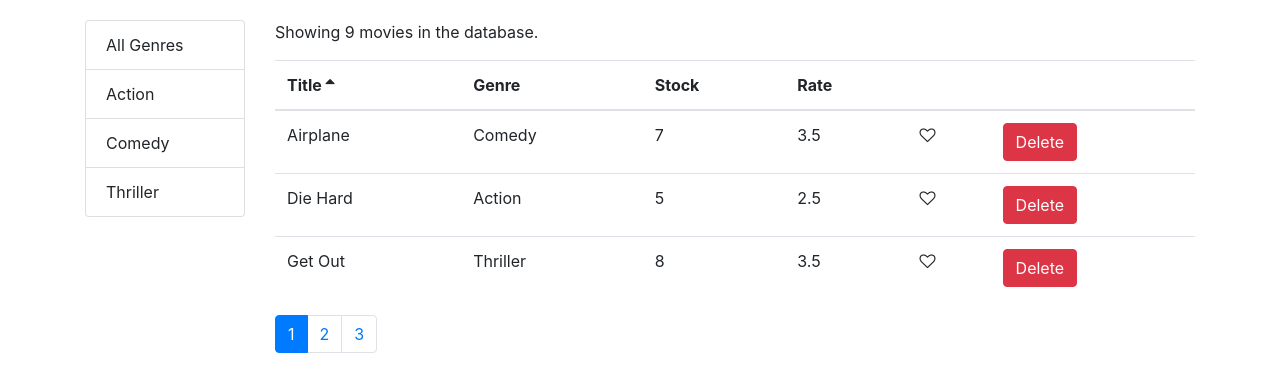
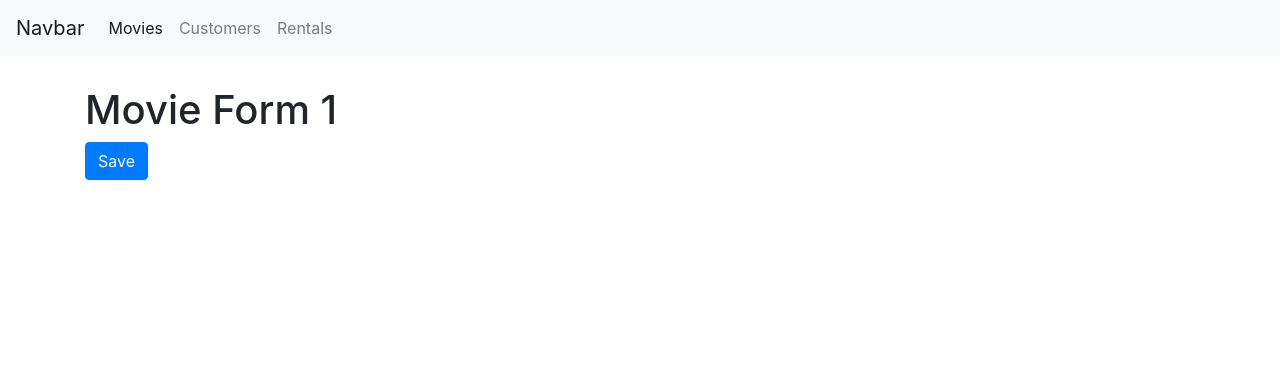
Before and after one commit to demetrous/vidly, a React (Create React App) app: page /movies/1 in a window 1280 px wide. Shown: the top 392 px of the page. Built offline with nearby package versions, Linux system fonts and the light colour scheme.

Commit message:
Routing - Done

```diff
--- a/src/App.js
+++ b/src/App.js
@@ -1,12 +1,29 @@
 import React from "react";
+import { Route, Redirect, Switch } from "react-router-dom";
 import Movies from "./components/movies";
+import NotFound from "./components/notFound";
+import Customers from "./components/customers";
+import Rentals from "./components/rentals";
+import NavBar from "./components/common/navBar";
+import MovieForm from "./components/movieForm";
 import "./App.css";
 
 function App() {
   return (
-    <main className="container">
-      <Movies />
-    </main>
+    <React.Fragment>
+      <NavBar />
+      <main className="container">
+        <Switch>
+          <Route path="/movies/:id" component={MovieForm} />
+          <Route path="/movies" component={Movies}></Route>
+          <Route path="/customers" component={Customers}></Route>
+          <Route path="/rentals" component={Rentals}></Route>
+          <Route path="/not-found" component={NotFound}></Route>
+          <Redirect from="/" exact to="/movies" />
+          <Redirect to="/not-found" />
+        </Switch>
+      </main>
+    </React.Fragment>
   );
 }
 
--- /dev/null
+++ b/src/components/common/navBar.jsx
@@ -0,0 +1,38 @@
+import React from "react";
+import { Link, NavLink } from "react-router-dom";
+
+const NavBar = () => {
+  return (
+    <nav className="navbar navbar-expand-lg navbar-light bg-light">
+      <Link className="navbar-brand" to="/">
+        Navbar
+      </Link>
+      <button
+        className="navbar-toggler"
+        type="button"
+        data-toggle="collapse"
+        data-target="#navbarNavAltMarkup"
+        aria-controls="navbarNavAltMarkup"
+        aria-expanded="false"
+        aria-label="Toggle navigation"
+      >
+        <span className="navbar-toggler-icon"></span>
+      </button>
+      <div className="collapse navbar-collapse" id="navbarNavAltMarkup">
+        <div className="navbar-nav">
+          <NavLink className="nav-item nav-link" to="/movies">
+            Movies
+          </NavLink>
+          <NavLink className="nav-item nav-link" to="/customers">
+            Customers
+          </NavLink>
+          <NavLink className="nav-item nav-link" to="/rentals">
+            Rentals
+          </NavLink>
+        </div>
+      </div>
+    </nav>
+  );
+};
+
+export default NavBar;
--- /dev/null
+++ b/src/components/customers.jsx
@@ -0,0 +1,7 @@
+import React from "react";
+
+const Customers = () => {
+  return <h1>Customers</h1>;
+};
+
+export default Customers;
--- /dev/null
+++ b/src/components/movieForm.jsx
@@ -0,0 +1,17 @@
+import React from "react";
+
+const MovieForm = ({ match, history }) => {
+  return (
+    <div>
+      <h1>Movie Form {match.params.id}</h1>
+      <button
+        className="btn btn-primary"
+        onClick={() => history.push("/movies")}
+      >
+        Save
+      </button>
+    </div>
+  );
+};
+
+export default MovieForm;
--- a/src/components/moviesTable.jsx
+++ b/src/components/moviesTable.jsx
@@ -1,10 +1,15 @@
 import React, { Component } from "react";
+import { Link } from "react-router-dom";
 import Like from "./common/like";
 import Table from "./common/table";
 
 class MoviesTable extends Component {
   columns = [
-    { path: "title", label: "Title" },
+    {
+      path: "title",
+      label: "Title",
+      content: movie => <Link to={`/movies/${movie._id}`}>{movie.title}</Link>
+    },
     { path: "genre.name", label: "Genre" },
     { path: "numberInStock", label: "Stock" },
     { path: "dailyRentalRate", label: "Rate" },
--- /dev/null
+++ b/src/components/notFound.jsx
@@ -0,0 +1,7 @@
+import React from "react";
+
+const NotFound = () => {
+  return <h1>Not Found</h1>;
+};
+
+export default NotFound;
--- /dev/null
+++ b/src/components/rentals.jsx
@@ -0,0 +1,7 @@
+import React from "react";
+
+const Rentals = () => {
+  return <h1>Rentals</h1>;
+};
+
+export default Rentals;
--- a/src/index.css
+++ b/src/index.css
@@ -1,6 +1,6 @@
 body {
   margin: 0;
-  padding: 20px 0 0 0;
+  padding: 0 0 0 0;
   font-family: -apple-system, BlinkMacSystemFont, "Segoe UI", "Roboto", "Oxygen",
     "Ubuntu", "Cantarell", "Fira Sans", "Droid Sans", "Helvetica Neue",
     sans-serif;
@@ -13,6 +13,10 @@
     monospace;
 }
 
+.navbar {
+  margin-bottom: 30px;
+}
+
 .clickable {
   cursor: pointer;
 }
--- a/src/index.js
+++ b/src/index.js
@@ -1,12 +1,18 @@
 import React from "react";
 import ReactDOM from "react-dom";
+import { BrowserRouter } from "react-router-dom";
 import "./index.css";
 import App from "./App";
 import * as serviceWorker from "./serviceWorker";
 import "bootstrap/dist/css/bootstrap.css";
 import "font-awesome/css/font-awesome.css";
 
-ReactDOM.render(<App />, document.getElementById("root"));
+ReactDOM.render(
+  <BrowserRouter>
+    <App />
+  </BrowserRouter>,
+  document.getElementById("root")
+);
 
 // If you want your app to work offline and load faster, you can change
 // unregister() to register() below. Note this comes with some pitfalls.
```
